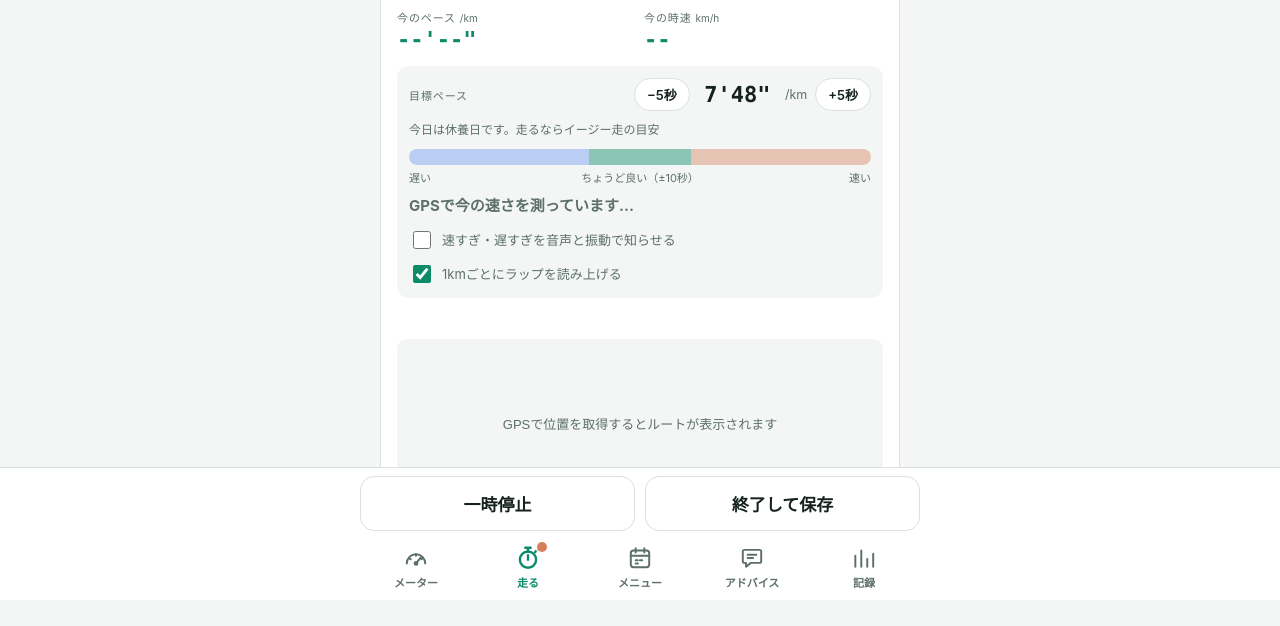
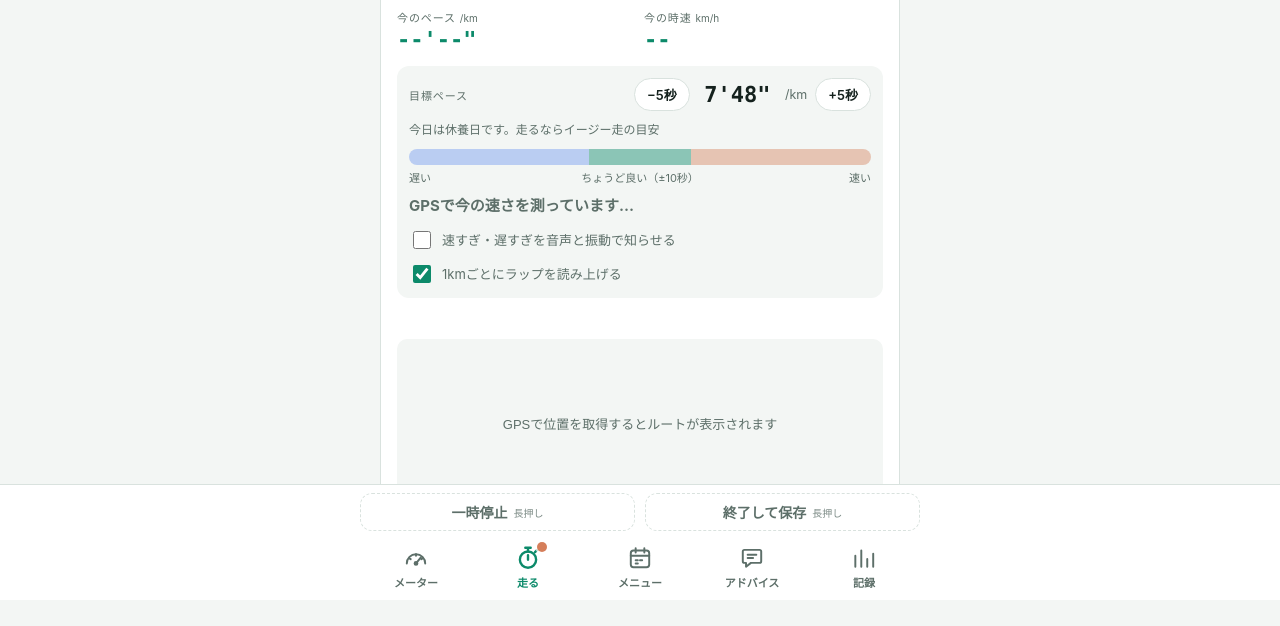
Before and after one commit to porporporsche/joglog, a plain HTML site: page index.html in a window 1280 px wide. Both pictures are taken after a click on the button "スタート". Shown: the part 200-826 px from the top of the page. Drawn offline with nearby package versions, Linux system fonts and the light colour scheme.

Commit message:
走っている間の操作ボタンを控えめにし、長押しで動くようにした
走っている間の「一時停止」「終了して保存」を、小さく目立たない見た目（点線の枠）にし、
約0.8秒の長押しで動くようにした。押している間はボタンの中の帯が満ちていく。
軽く触れただけでは何も起きず、長押しで操作することを案内する。
終了は長押しのあとに、これまでどおり確認も出す。スタートと再開はふつうに押せる。
Service Workerのキャッシュ版を v11 に上げた。

Co-Authored-By: Claude Opus 5.5 <noreply@anthropic.com>
Claude-Session: https://claude.ai/code/session_01FR17jbHpDdoiEQF9sqk29R

```diff
--- a/index.html
+++ b/index.html
@@ -70,6 +70,15 @@ canvas{width:100%;height:180px;border-radius:10px;background:var(--bg);display:b
 .dock .btns button{padding:14px 10px;font-size:17px;border-radius:14px}
 .dock .btns button.primary{font-size:18px}
 .dockmsg{font-size:12px;color:var(--warn);text-align:center;margin-top:6px}
+/* 走っている間：小さく控えめに。長押しで中の帯が左から満ちていく */
+.dock .btns button.hold{position:relative;overflow:hidden;padding:8px 10px;font-size:14px;font-weight:600;background:transparent;color:var(--muted);border:1px dashed var(--line);border-radius:12px;
+  display:flex;align-items:center;justify-content:center;gap:6px;-webkit-user-select:none;user-select:none;-webkit-touch-callout:none;touch-action:none;isolation:isolate}
+.dock .btns button.hold small{font-size:10px;font-weight:500;opacity:.8}
+.dock .btns button.hold::before{content:'';position:absolute;inset:0;background:var(--line);transform:scaleX(0);transform-origin:left;z-index:-1}
+.dock .btns button.hold.holding{color:var(--fg)}
+.dock .btns button.hold.holding::before{transform:scaleX(1);transition:transform .8s linear}
+.dock .btns button.hold>*{position:relative}
+@media (prefers-reduced-motion:reduce){.dock .btns button.hold.holding::before{transition:none}}
 .dockmsg:empty{display:none}
 body.dock-on{padding-bottom:calc(166px + env(safe-area-inset-bottom,0px))}
 button{font:inherit;font-weight:700;border:0;border-radius:12px;padding:16px;flex:1;cursor:pointer;background:var(--surface);color:var(--fg);border:1px solid var(--line)}
@@ -647,6 +656,22 @@ function discard(){run=null;del(KEY_CUR);stopWatch();unlock();render()}
 
 let askDiscard=false;
 let askFinish=false, askFinishT=0;
+/* 走っている間のボタンは「長押し（約0.8秒）」で動く。ポケットの中や腕振りで触れても止まらないように。
+   軽く触れただけのときは、長押しで操作することを案内するだけ */
+const HOLD_MS=800;
+function mkHold(parent,label,fn){
+  const e=document.createElement('button');e.type='button';e.className='hold';
+  e.innerHTML=`<span>${label}</span><small>長押し</small>`;e.setAttribute('aria-label',label+'（長押しで操作）');
+  let t=0,fired=false;
+  const begin=ev=>{if(t)return;fired=false;e.classList.add('holding');t=setTimeout(()=>{t=0;fired=true;e.classList.remove('holding');try{navigator.vibrate&&navigator.vibrate(30)}catch(_){}fn()},HOLD_MS)};
+  const end=()=>{if(!t)return;clearTimeout(t);t=0;e.classList.remove('holding');if(!fired)$('dockMsg').textContent='押し間違いを防ぐため、走っている間はボタンを長押し（約1秒）して操作します'};
+  e.addEventListener('pointerdown',ev=>{if(ev.button>0)return;try{e.setPointerCapture(ev.pointerId)}catch(_){}begin(ev)});
+  e.addEventListener('pointerup',end);e.addEventListener('pointercancel',end);e.addEventListener('lostpointercapture',end);
+  e.addEventListener('keydown',ev=>{if((ev.key==='Enter'||ev.key===' ')&&!ev.repeat){ev.preventDefault();begin(ev)}});
+  e.addEventListener('keyup',ev=>{if(ev.key==='Enter'||ev.key===' ')end()});
+  e.addEventListener('contextmenu',ev=>ev.preventDefault());
+  parent.appendChild(e);
+}
 function renderBtns(){
   ['liveDot'].forEach(id=>{const ld=document.getElementById(id);if(ld)ld.hidden=!(run&&run.state==='run')});
   if(typeof renderLaps==='function')renderLaps();
@@ -659,7 +684,7 @@ function renderBtns(){
   if(askFinish){$('dockMsg').textContent='記録を終了して保存しますか？';
     mk('保存して終了する','primary',()=>{askFinish=false;clearTimeout(askFinishT);finish()});mk('続ける','',()=>{askFinish=false;clearTimeout(askFinishT);renderBtns()});return}
   const ask=()=>{askFinish=true;clearTimeout(askFinishT);askFinishT=setTimeout(()=>{askFinish=false;renderBtns()},6000);renderBtns()};
-  if(run.state==='run'){mk('一時停止','',pause);mk('終了して保存','',ask)}
+  if(run.state==='run'){mkHold(b,'一時停止',pause);mkHold(b,'終了して保存',ask)}
   else{mk('再開','primary',resume);mk('終了して保存','',ask);mk('破棄','danger',()=>{askDiscard=true;renderBtns()})}
 }
 function renderLive(){
--- a/sw.js
+++ b/sw.js
@@ -2,7 +2,7 @@
    - アプリ本体はキャッシュから即起動し、裏で最新版を取得（次回起動時に反映）
    - 地図部品（Leaflet）と、一度見た地図画像もキャッシュして圏外で再表示
    - 中身の見えない形式（opaque）の応答は保存容量を大きく消費するため保存しない */
-const VERSION='joglog-v10';
+const VERSION='joglog-v11';
 const SHELL = VERSION + '-shell';
 const RUNTIME = VERSION + '-runtime';
 const TILES = VERSION + '-tiles';
```
